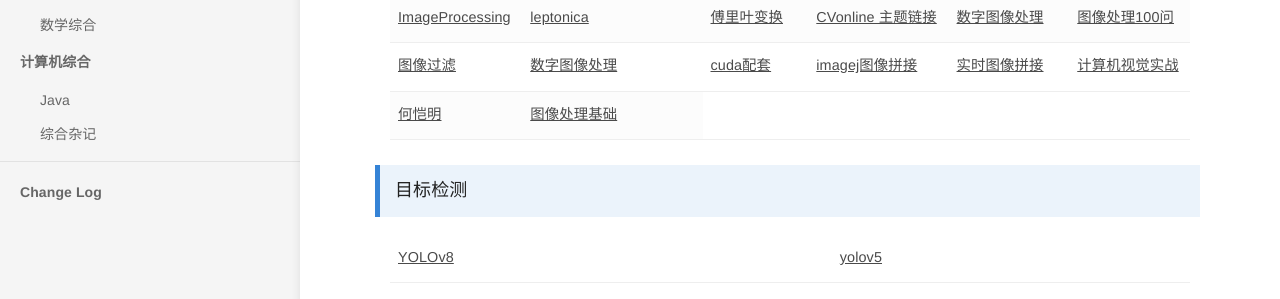
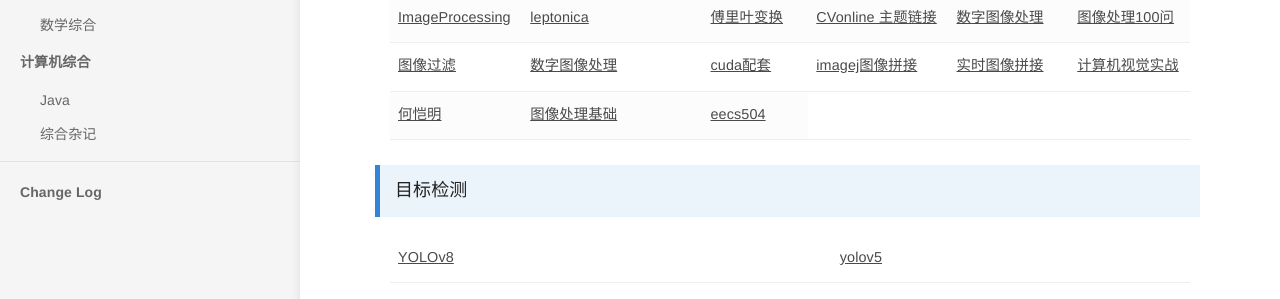
Before and after one commit to bashendixie/Machine_Learning_Notes, a Jekyll site: the page built from _docs/1、机器学习/计算机视觉.md, in a window 1280 px wide. Shown: the part 315-614 px from the top of the page. Built offline with Jekyll 4.4.1, drawn with Linux system fonts in a browser that asks for light colours; some web fonts are replaced.

Commit message:
no message

```diff
--- a/_docs/1、机器学习/计算机视觉.md
+++ b/_docs/1、机器学习/计算机视觉.md
@@ -73,6 +73,9 @@
 			</td>
 			<td>
 				<a href="https://vincmazet.github.io/bip/index.html" target="_blank">图像处理基础</a>
+			</td>
+			<td>
+				<a href="https://web.eecs.umich.edu/~ahowens/eecs504/w20/" target="_blank">eecs504</a>
 			</td>
 		</tr>
 	</tbody>
```
